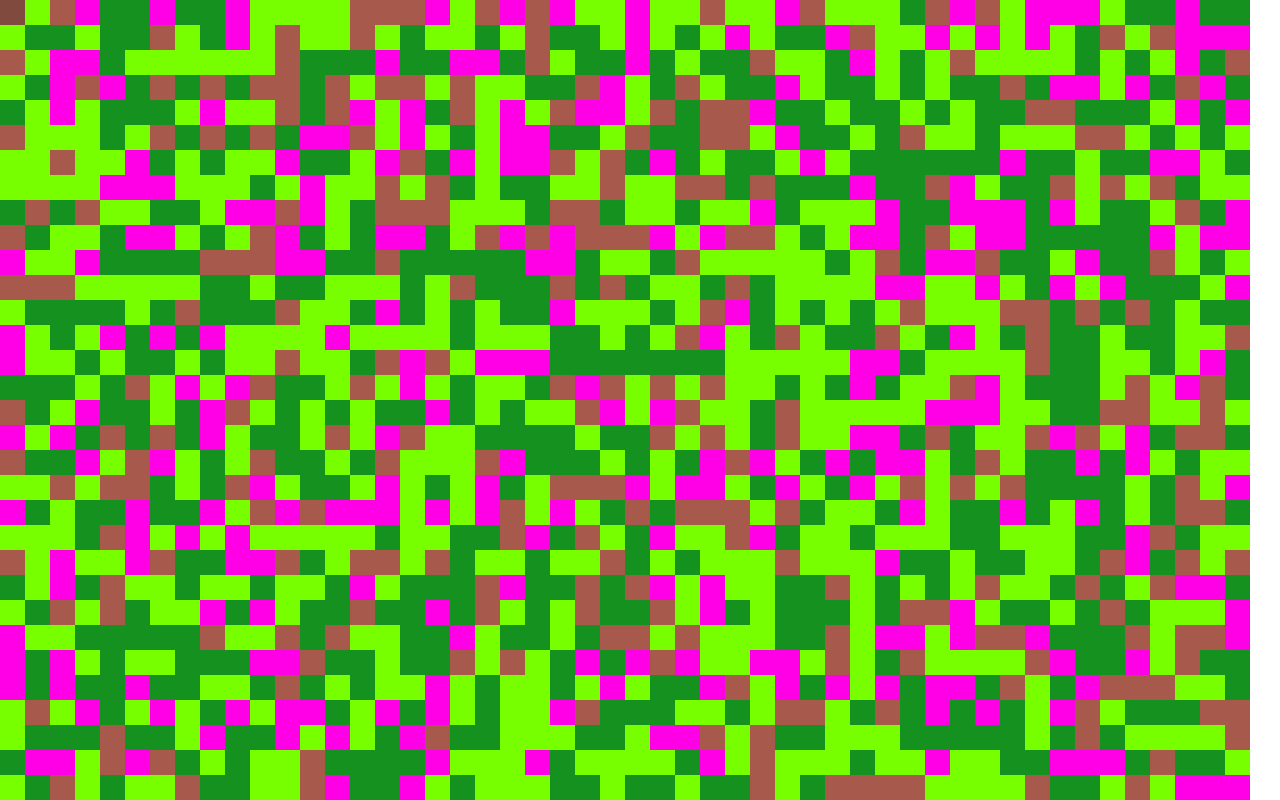
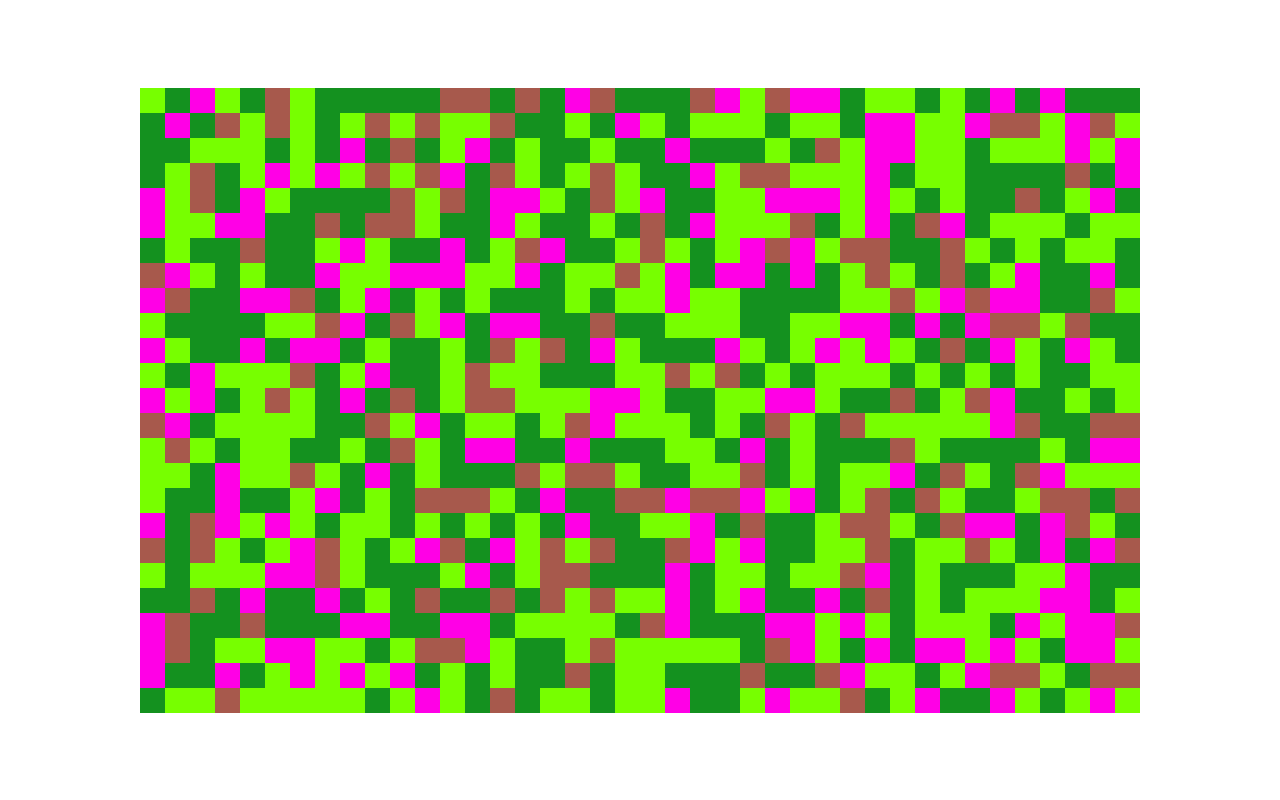
Before and after one commit to Helenessli/KingdomPlantae, a React (Create React App) app: page / in a window 1280 px wide. Shown: the top 800 px of the page. Built offline with nearby package versions, Linux system fonts and the light colour scheme.

Commit message:
Fix styling

```diff
--- a/src/app.tsx
+++ b/src/app.tsx
@@ -2,12 +2,12 @@ import Grid from "./components/visual/grid";
 
 export default function App() {
   let tileStates = [];
-  for (let i = 0; i < 50; i++) {
-    tileStates.push([...Array(50)].map(() => Math.round(Math.random() * 3)));
+  for (let i = 0; i < 25; i++) {
+    tileStates.push([...Array(40)].map(() => Math.round(Math.random() * 3)));
   }
 
   return (
-    <div className = "App" >
+    <div className = "w-screen h-screen flex content-center justify-center flex-wrap" >
       <Grid tileStates = {tileStates} />
     </div>
   );
--- a/src/components/visual/grid.tsx
+++ b/src/components/visual/grid.tsx
@@ -7,7 +7,7 @@ export default function Grid({ tileStates }: { tileStates: Array<Array<number>>
   return (
     <div>
       {[...Array(h)].map( (_v, i) =>
-        <div className="flex flex-row" key = { i } >
+        <div className = "flex flex-row" key = { i } >
           {[...Array(w)].map( (_v, j) =>
             <Tile tileState = { tileStates[i][j] } key = { j } />
           )}
--- a/src/components/visual/tile.tsx
+++ b/src/components/visual/tile.tsx
@@ -1,20 +1,20 @@
-let TeenTile = () => <div className =
-  "w-[25px] h-[25px] bg-[#14911f] hover:bg-[#000000] hover:cursor-pointer"
+let DirtTile = () => <div className =
+  "w-[25px] h-[25px] bg-[#a7594c] hover:bg-[#814a3f] hover:cursor-pointer"
 />;
 
 let SproutTile = () => <div className =
   "w-[25px] h-[25px] bg-[#77ff00] hover:bg-[#000000] hover:cursor-pointer"
 />;
 
-let GrassTile = () => <div className =
-  "w-[25px] h-[25px] bg-[#a7594c] hover:bg-[#814a3f] hover:cursor-pointer"
+let TeenTile = () => <div className =
+  "w-[25px] h-[25px] bg-[#14911f] hover:bg-[#000000] hover:cursor-pointer"
 />;
 
 let AdultTile = () => <div className =
   "w-[25px] h-[25px] bg-[#ff00e6] hover:bg-[#000000] hover:cursor-pointer"
 />;
 
-let tileTypes  = [ GrassTile, SproutTile, TeenTile, AdultTile ];
+let tileTypes  = [ DirtTile, SproutTile, TeenTile, AdultTile ];
 
 export default function Tile({ tileState }: { tileState: number }) {
   return tileTypes[tileState]();
```
